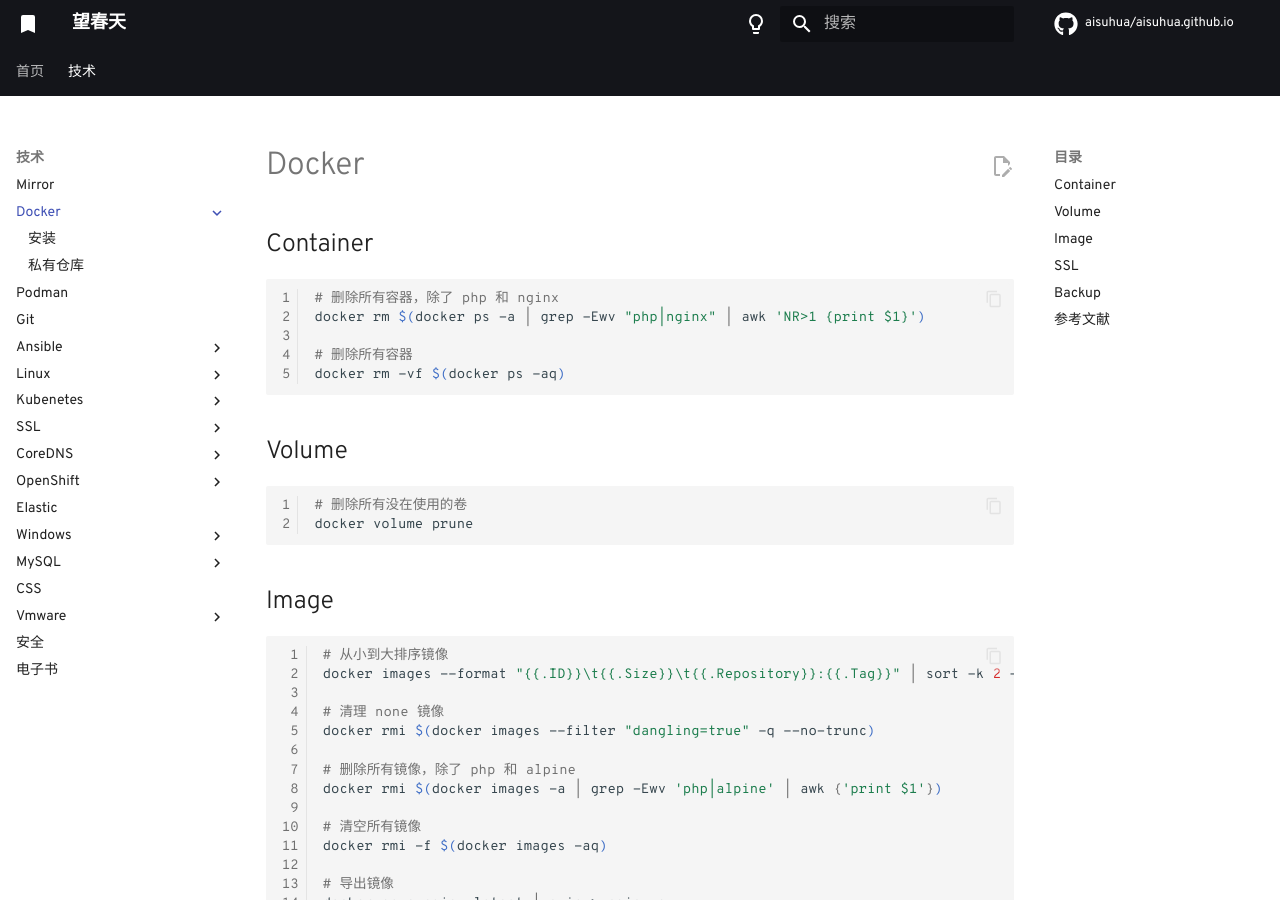
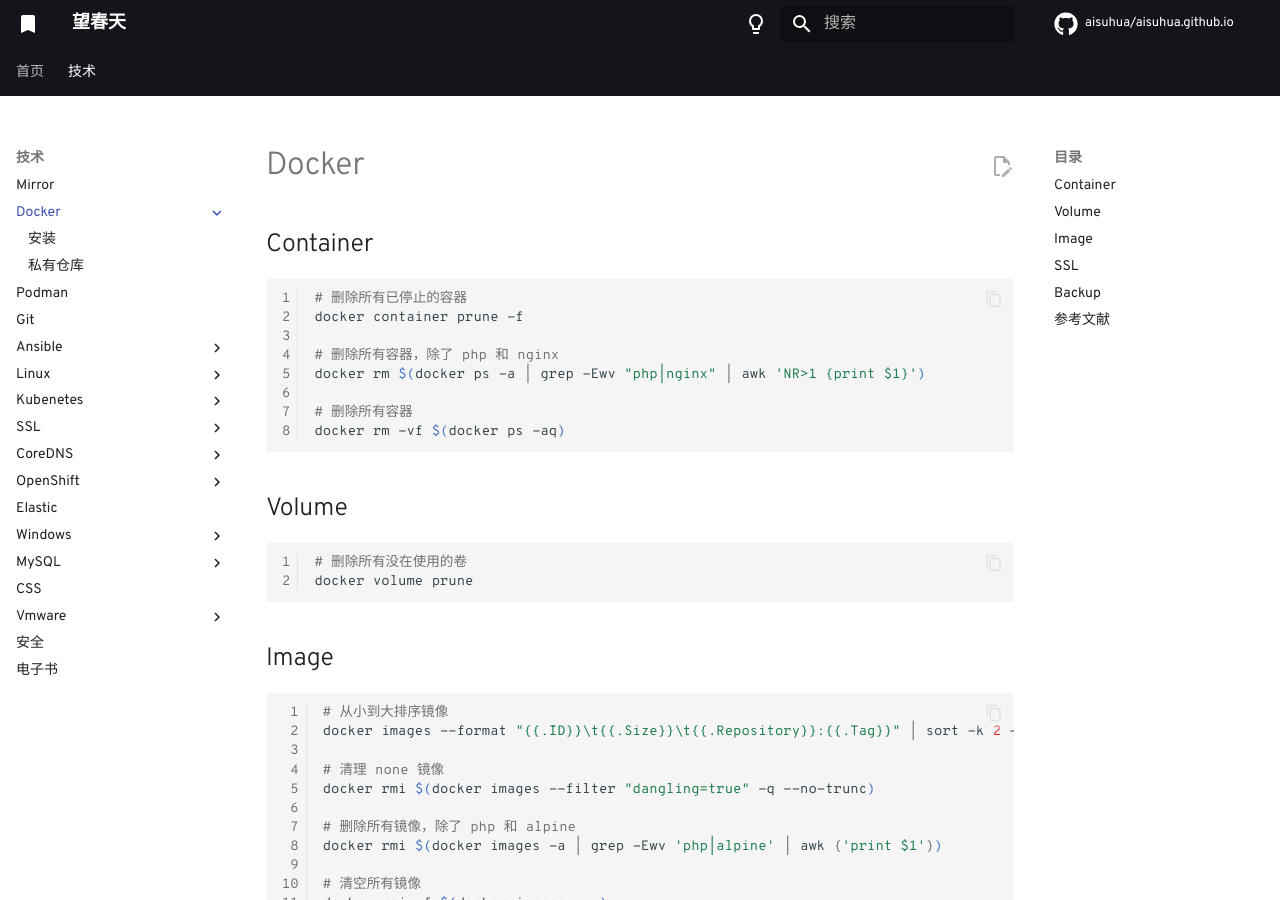
Before and after one commit to aisuhua/aisuhua.github.io, an MkDocs documentation site: the page built from docs/docker/index.md, in a window 1280 px wide and 900 px high. Built offline with MkDocs 1.6.1 and Material for MkDocs 9.7.7, drawn with Linux system fonts in a browser that asks for light colours; comment, search, counter and statistics services are not loaded.

Commit message:
crontab.md

````diff
--- a/docs/docker/index.md
+++ b/docs/docker/index.md
@@ -3,6 +3,9 @@
 ## Container
 
 ```sh
+# 删除所有已停止的容器
+docker container prune -f
+
 # 删除所有容器，除了 php 和 nginx
 docker rm $(docker ps -a | grep -Ewv "php|nginx" | awk 'NR>1 {print $1}')
 
````
